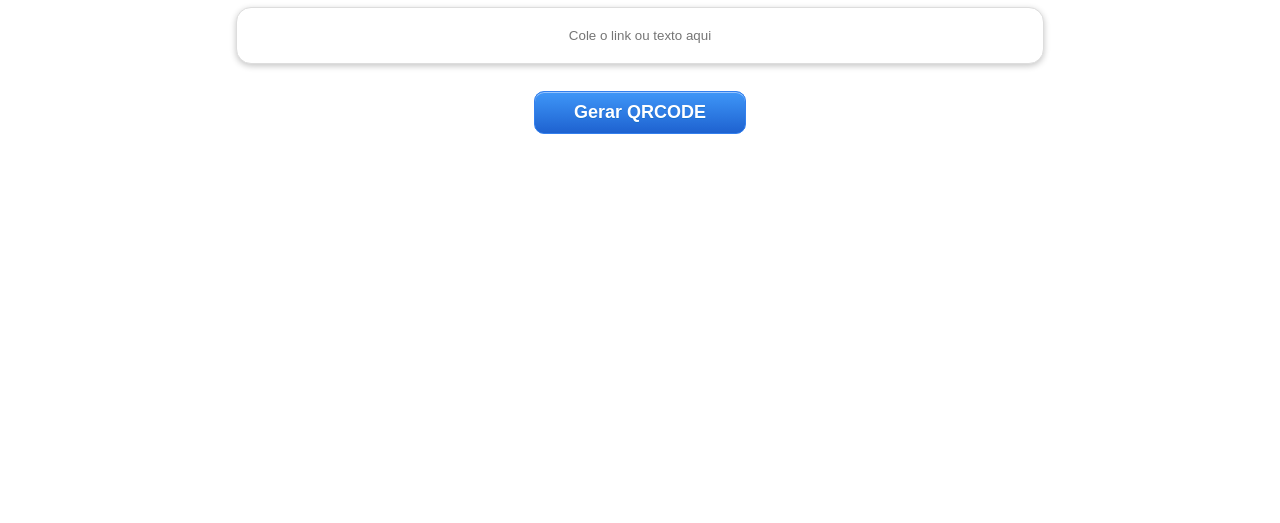
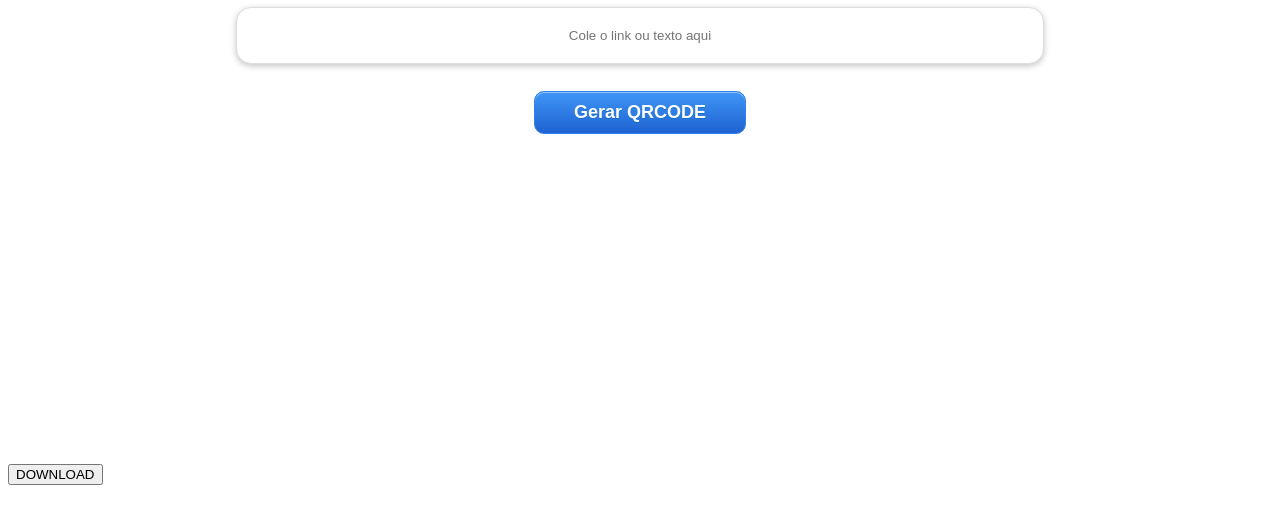
Before and after one commit to argsite/qrcode, a plain HTML site: page index.html in a window 1280 px wide. Shown: the part 157-680 px from the top of the page. Drawn offline with nearby package versions, Linux system fonts and the light colour scheme.

Commit message:
Update index.html

```diff
--- a/index.html
+++ b/index.html
@@ -8,6 +8,7 @@
 <link rel="icon" type="image/png" sizes="16x16" href="/favicon-16x16.png">
     <script src='https://code.jquery.com/jquery-2.2.4.min.js'></script>
     <script src="https://cdnjs.cloudflare.com/ajax/libs/qrcodejs/1.0.0/qrcode.min.js"></script>
+    <script src="https://html2canvas.hertzen.com/dist/html2canvas.min.js"></script>
     <title>Gerador de QRCODE</title>
     <link rel="stylesheet" href="styles.css">
 </head>
@@ -27,6 +28,11 @@
 
 <div id="qrcode"></div>
 
+
+<div class="downloadBtn">
+    <button class="download-qr-code">DOWNLOAD</button>
+</div>
+
 <script src="index.js"></script>
 </body>
 </html>
```
